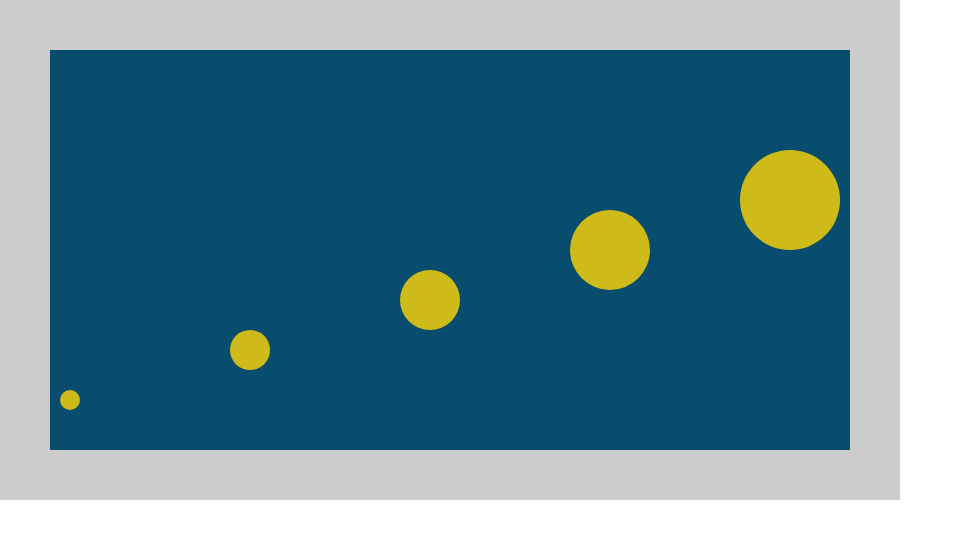
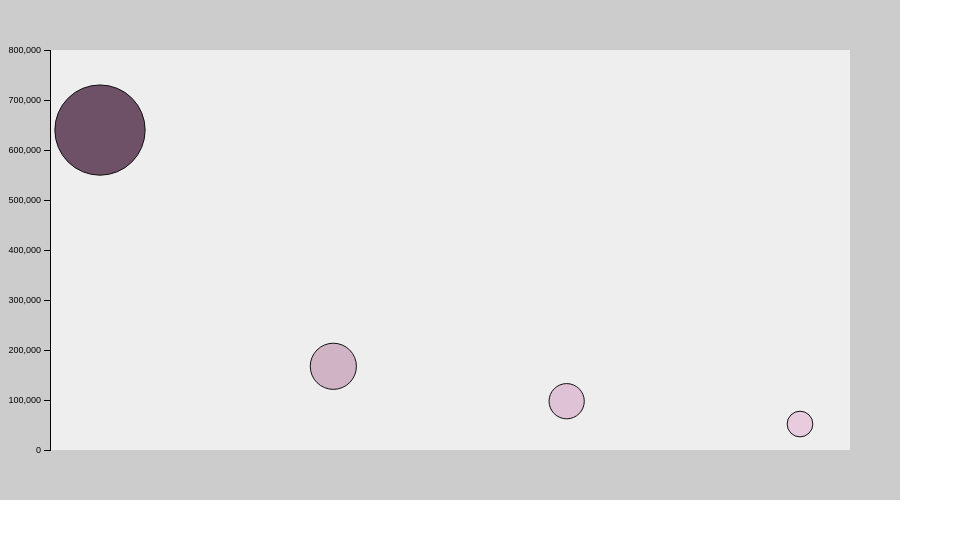
Before and after one commit to treecasiano/d3-demo, a website: page index.html in a window 1280 px wide. Shown: the whole page, without its empty margins (0-963 px from the left). Drawn offline with Linux system fonts and the light colour scheme.

Commit message:
Create vertical axis for the demo data

```diff
--- a/css/style.css
+++ b/css/style.css
@@ -2,6 +2,15 @@ body {
     font-family: 'Franklin Gothic Medium', sans-serif;
 }
 
-.circles {
-    fill: #ceba19;
+.axis path,
+.axis line {
+    fill: none;
+    stroke: black;
+    stroke-width: 1px;
+    shape-rendering: crispEdges;
 }
+
+.axis text {
+    font-family: sans-serif;
+    font-size: 0.9em;
+}
--- a/index.html
+++ b/index.html
@@ -16,11 +16,9 @@
             <p class="browserupgrade">You are using an <strong>outdated</strong> browser. Please <a href="https://browsehappy.com/">upgrade your browser</a> to improve your experience and security.</p>
         <![endif]-->
 
-        <div id="map-id"></div>
-
         <script src="js/vendor/modernizr-3.5.0.min.js"></script>
         <script src="js/vendor/d3/d3.min.js"></script>
-        <script src="js/main.js"></script>
+        <script src="js/demo.js"></script>
 
         <!-- Google Analytics: change UA-XXXXX-Y to be your site's ID. -->
         <script>
--- /dev/null
+++ b/js/demo.js
@@ -0,0 +1,118 @@
+window.onload = function () {
+  var w = 900;
+  var h = 500;
+
+  var cityPop = [
+    {
+      city: 'Portland',
+      population: 639863
+    },
+    {
+      city: 'Salem',
+      population: 167419
+    },
+    {
+      city: 'Beaverton',
+      population: 97590
+    },
+    {
+      city: 'Tigard',
+      population: 51902
+    }
+  ];
+
+  //find the minimum value of the array
+  var minPop = d3.min(cityPop, function(d){
+    return d.population;
+  });
+
+  //find the maximum value of the array
+  var maxPop = d3.max(cityPop, function(d){
+    return d.population;
+  });
+
+  var x = d3.scaleLinear()  //create the scale
+      .range([100, 800]) //output min and max
+      .domain([0, 3]); //input min and max
+
+
+  //scale for circles center y coordinate
+  var y = d3.scaleLinear()
+      .range([450, 50])
+      .domain([0, 800000]);
+
+  //color scale generator
+  var color = d3.scaleLinear()
+      .range([
+        "#e8ccde",
+        "#6e5166"
+      ])
+      .domain([
+        minPop,
+        maxPop
+      ]);
+
+
+  var container = d3.select("body")
+      .append('svg')
+      .attr('width', w)
+      .attr('height', h)
+      .attr('class', 'container')
+      .style('background-color', 'rgba(0,0,0,0.2)');
+
+  //innerRect block
+  var innerRect = container.append("rect")
+      .datum(400)
+      .attr('width', function (d) {
+        return d * 2;
+      })
+      .attr('height', function (d) {
+        return d;
+      })
+      .attr("class", "innerRect")
+      .attr("x", 50)
+      .attr("y", 50)
+      .style("fill", "#eee");
+
+
+  // since we want to create new elements based on our data array,
+  // we need to create an empty selection by using a selector it won't find a match for
+
+  var circles = container.selectAll(".circles")
+      .data(cityPop)
+      .enter()
+      .append('circle')
+      .attr('class', 'circles')
+      .attr('id', function (d) {
+        return d.city;
+      })
+      .attr("r", function (d, i) { //circle radius
+        var area = d.population * 0.01;
+        return Math.sqrt(area / Math.PI);
+      })
+      .attr("cx", function (d, i) { //x coordinate
+        //use the index to place each circle horizontally
+        return x(i);
+      })
+      .attr("cy", function (d) { //y coordinate
+        //subtract value from 450 to "grow" circles up from the bottom instead of down from the top of the SVG
+        return y(d.population);
+      })
+      .style("fill", function(d, i){ //add a fill based on the color scale generator
+        return color(d.population);
+      })
+      .style("stroke", "#111"); //black circle stroke
+
+
+  var yAxis = d3.axisLeft(y)
+      .scale(y);
+
+  //create axis g element and add axis
+  // .call(yAxis) feeds the axis selection to the yAxis
+  var axis = container.append("g")
+      .attr("class", "axis")
+      .attr("transform", "translate(50, 0)")
+      .call(yAxis);
+
+  // Using .append() after a data join will always create the same number of new elements as data values in the dataset.
+};
--- a/js/main.js
+++ /dev/null
@@ -1,49 +0,0 @@
-window.onload = function() {
-  var w = 900;
-  var h = 500;
-
-  var dataArray = [10, 20, 30, 40, 50];
-
-  var container = d3.select("body")
-      .append('svg')
-      .attr('width', w)
-      .attr('height', h)
-      .attr('class', 'container')
-      .style('background-color', 'rgba(0,0,0,0.2)');
-
-  //innerRect block
-  var innerRect = container.append("rect")
-      .datum(400)
-      .attr('width', function(d){
-        return d * 2;
-      })
-      .attr('height', function(d){
-        return d;
-      })
-      .attr("class", "innerRect")
-      .attr("x", 50)
-      .attr("y", 50)
-      .style("fill", "#084c6e");
-
-
-  // since we want to create new elements based on our data array,
-  // we need to create an empty selection by using a selector it won't find a match for
-
-  var circles = container.selectAll(".circles")
-      .data(dataArray)
-      .enter()
-      .append('circle')
-      .attr('class', 'circles')
-      .attr("r", function(d, i){ //circle radius
-        console.log("d:", d, "i:", i); //let's take a look at d and i
-        return d;
-      })
-      .attr("cx", function(d, i){ //x coordinate
-        return 70 + (i * 180);
-      })
-      .attr("cy", function(d){ //y coordinate
-        return 450 - (d * 5);
-      });
-
-  // Using .append() after a data join will always create the same number of new elements as data values in the dataset.
-};
```
